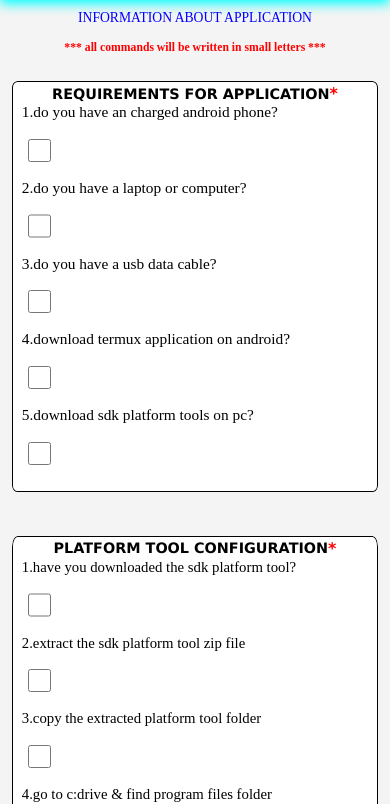
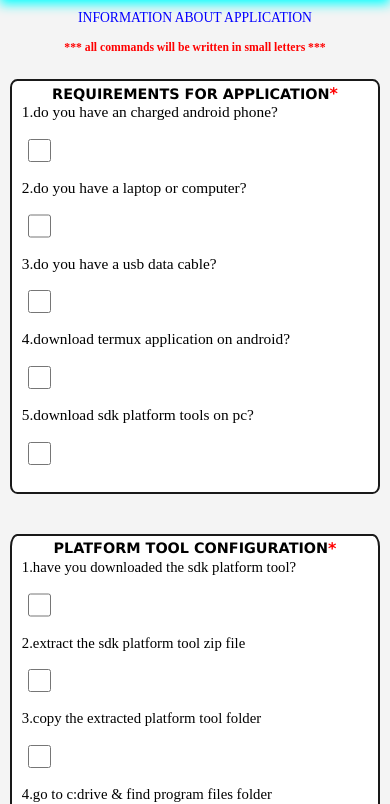
Before and after one commit to UserDevAkku/androidappslauncherWEB, a plain HTML site: page index.html in a window 390 px wide. Shown: the part 36-840 px from the top of the page. Drawn offline with Linux system fonts and the light colour scheme.

Commit message:
updated files

```diff
--- a/app.css
+++ b/app.css
@@ -389,8 +389,8 @@ input[type="checkbox"]:checked {
   .boxes {
     width: 95%;
     margin-bottom: 40px;
-    box-shadow: 0px 0px 0px 1px #000 inset;
-    border: 2px solid #f4f4f4;
+    box-shadow: 0px 0px 0px 2px #fff inset;
+    border: 2px solid #191919;
     border: 10%;
   }
   input[type="checkbox"] {
```
